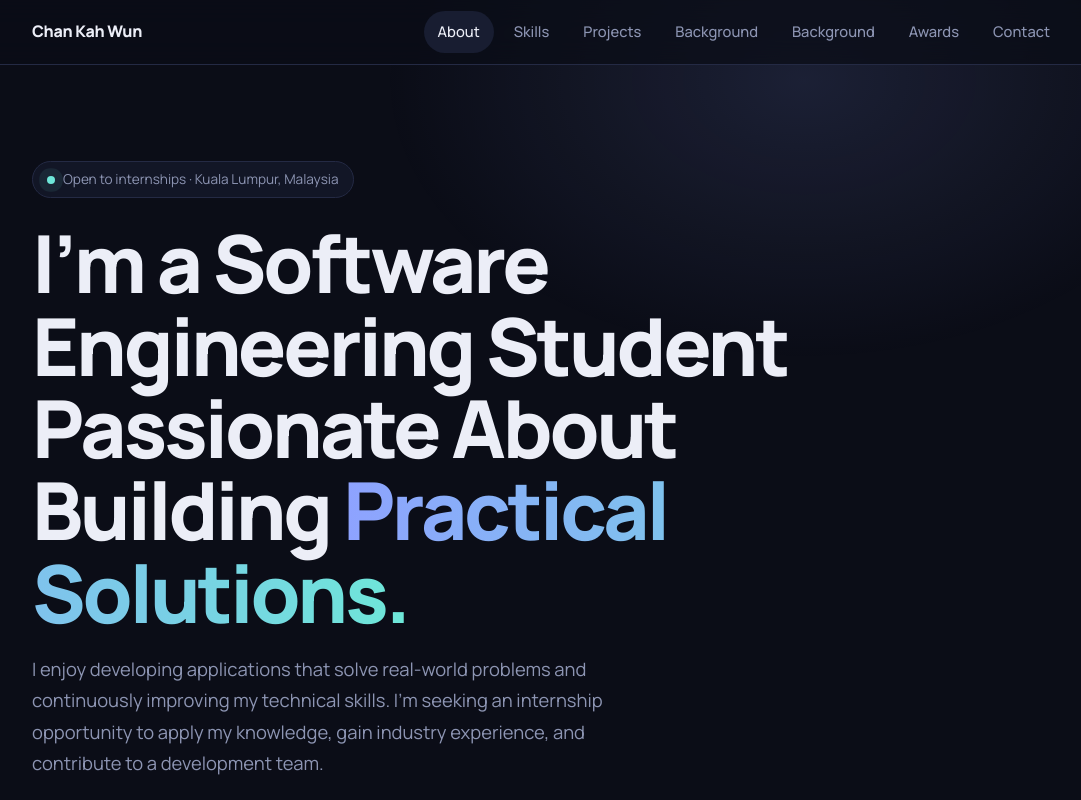
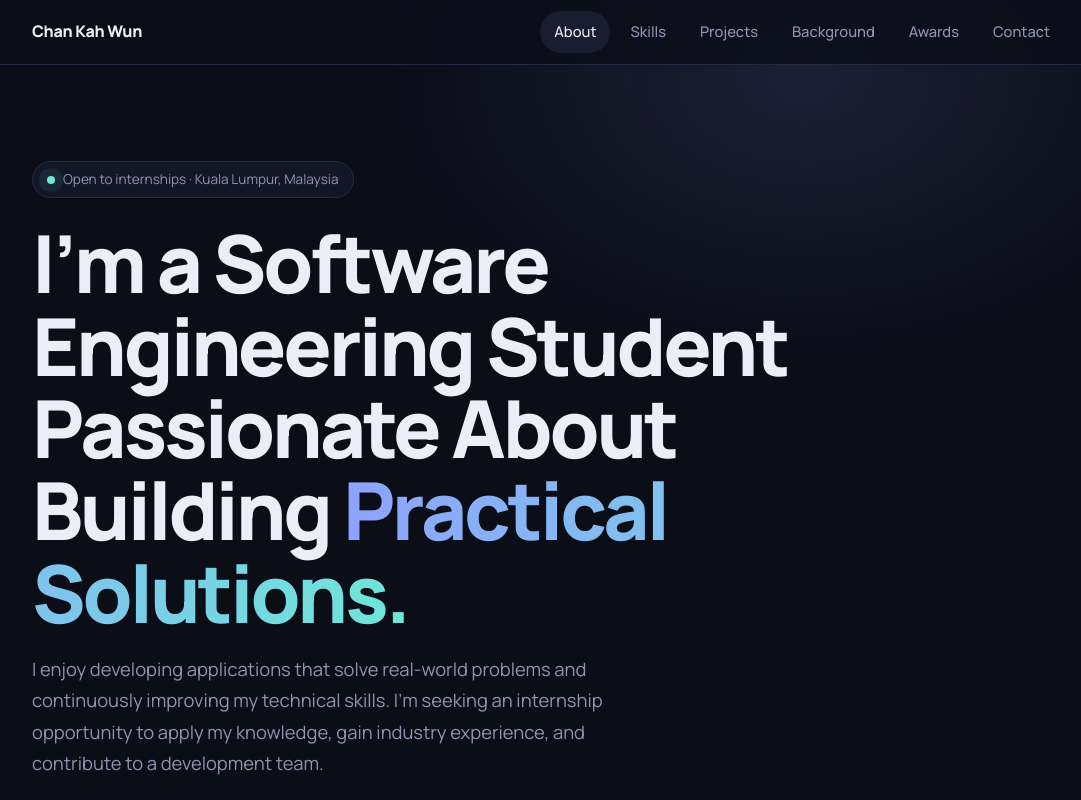
Before and after one commit to Kwun001/my-portfolio, a plain HTML site: page index.html in a window 1280 px wide. Shown: the top 800 px of the page, without its empty margins (92-1173 px from the left). Drawn offline with Linux system fonts and the light colour scheme.

Commit message:
Update portfolio navigation and background section

```diff
--- a/index.html
+++ b/index.html
@@ -77,6 +77,8 @@
             <div class="grid" id="projGrid"></div>
         </section>
 
+        <!--Background-->
+        <div id="background">
             <!-- Education -->
             <section id="education" class="rv">
                 <div class="head">
@@ -92,6 +94,7 @@
                 </div>
                 <ol class="tl" id="jobs"></ol>
             </section>
+        </div>
 
         <!-- Certifications and awards -->
         <section id="achievements" class="rv">
--- a/js/page.js
+++ b/js/page.js
@@ -210,8 +210,7 @@ const sections = [
     ["about", "About"],
     ["skills", "Skills"],
     ["projects", "Projects"],
-    ["education", "Background"],
-    ["experience", "Background"],
+    ["background", "Background"],
     ["achievements", "Awards"],
     ["contact", "Contact"]
 ];
```
Lines whose indentation alone changed are shown as unchanged.
